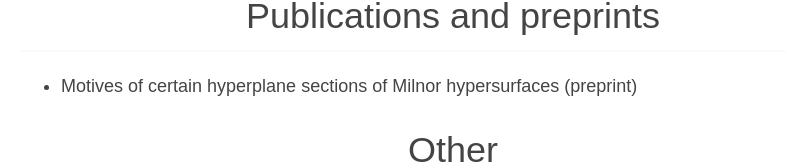
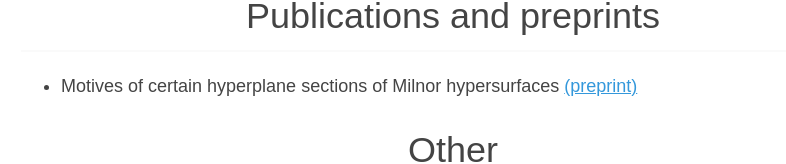
Before and after one commit to emarth/emarth.github.io, a plain HTML site: page index.html in a window 1280 px wide. Shown: the part 335-499 px from the top of the page, without its empty margins (187-973 px from the left). Drawn offline with nearby package versions, Linux system fonts and the light colour scheme.

Commit message:
add preprint for twisted milnor

```diff
--- a/index.html
+++ b/index.html
@@ -36,7 +36,7 @@ MathJax = {
 </ul>
 <h3>Publications and preprints</h3>
 <ul>
-<li>Motives of certain hyperplane sections of Milnor hypersurfaces (preprint) </li>
+<li>Motives of certain hyperplane sections of Milnor hypersurfaces <a href="pdfs/milnor.pdf">(preprint)</a> </li>
 </ul>
 <h3>Other</h3>
 <ul>
```
Also changed, not shown: 2 other files.
